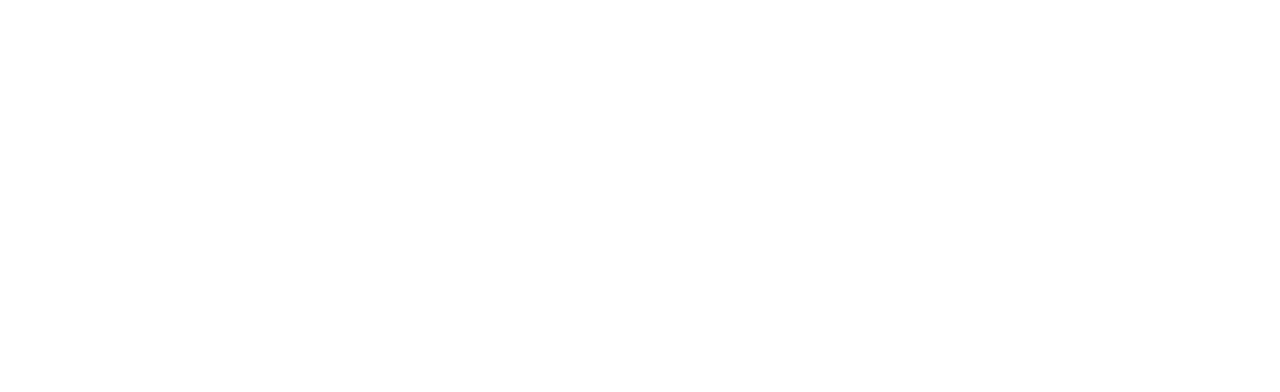
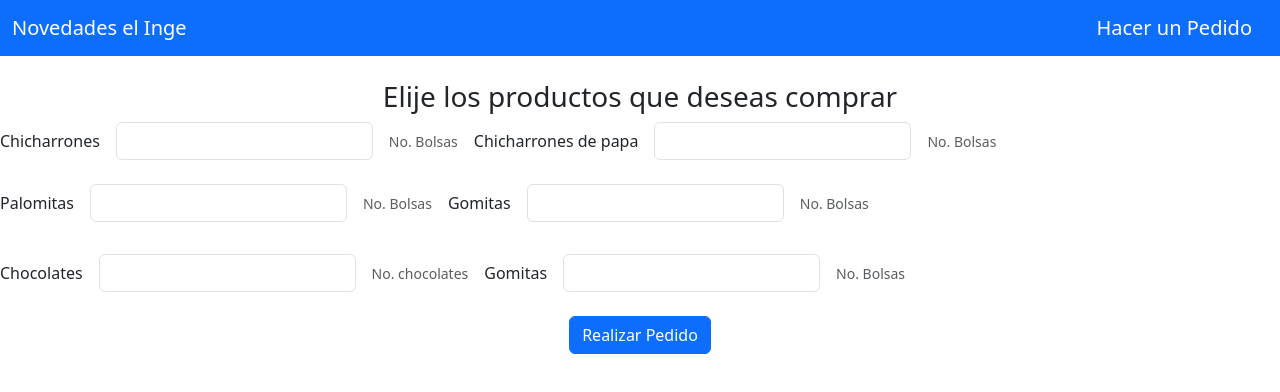
Before and after one commit to Kevin12-0/pwa_kevin, a plain HTML site: page pedidos.html in a window 1280 px wide. Drawn offline with nearby package versions, Linux system fonts and the light colour scheme.

Commit message:
notificación

```diff
--- /dev/null
+++ b/js/pedidoNoticación.js
@@ -0,0 +1,24 @@
+function pedidoNoticación() {
+    if (window.Notification) {
+        Notification.requestPermission().then(function (permission) {
+            if (permission === 'granted') {
+                var options = {
+                    body: 'Esta es una notificación de prueba',
+                    icon: 'icon.png',
+                    actions: [
+                        { action: 'ver', title: 'Ver' },
+                        { action: 'cancelar', title: 'Cancelar' }
+                    ]
+                };
+                var notification = new Notification('Título de la notificación', options);
+                notification.addEventListener('click', function () {
+                    window.open('');
+                    notification.close();
+                });
+                setTimeout(function () {
+                    notification.close();
+                }, 5000);
+            }
+        });
+    }
+}
--- a/pedidos.html
+++ b/pedidos.html
@@ -5,13 +5,100 @@
     <meta charset="UTF-8">
     <meta http-equiv="X-UA-Compatible" content="IE=edge">
     <meta name="viewport" content="width=device-width, initial-scale=1.0">
-    <title>Document</title>
+    <title>Novedades el Inge</title>
     <link href="https://cdn.jsdelivr.net/npm/bootstrap@5.3.0-alpha3/dist/css/bootstrap.min.css" rel="stylesheet"
         integrity="sha384-KK94CHFLLe+nY2dmCWGMq91rCGa5gtU4mk92HdvYe+M/SXH301p5ILy+dN9+nJOZ" crossorigin="anonymous">
 </head>
 
 <body>
-
+    <div>
+        <nav class="navbar bg-primary" data-bs-theme="dark">
+            <div class="container-fluid">
+                <a class="navbar-brand" href="./index.html">Novedades el Inge</a>
+                <a class="navbar-brand" href="./pedidos.html">Hacer un Pedido</a>
+        </nav>
+    </div>
+    <br>
+    <section>
+        <div class="text-center">
+            <h3>Elije los productos que deseas comprar</h3>
+        </div>
+        <div class="row g-3 align-items-center">
+            <div class="col-auto">
+                <label for="inputPassword6" class="col-form-label">Chicharrones</label>
+            </div>
+            <div class="col-auto">
+                <input type="number" id="cantidadChicharrones" class="form-control">
+            </div>
+            <div class="col-auto">
+                <span id="passwordHelpInline" class="form-text">
+                    No. Bolsas
+            </div>
+            <!-- Chicharrones de Papa -->
+            <div class="col-auto">
+                <label for="inputPassword6" class="col-form-label">Chicharrones de papa</label>
+            </div>
+            <div class="col-auto">
+                <input type="number" id="cantidadChicharronesdePapa" class="form-control">
+            </div>
+            <div class="col-auto">
+                <span id="passwordHelpInline" class="form-text">
+                    No. Bolsas
+            </div>
+        </div>
+        <br>
+        <div class="row g-3 align-items-center">
+            <div class="col-auto">
+                <label for="inputPassword6" class="col-form-label">Palomitas</label>
+            </div>
+            <div class="col-auto">
+                <input type="number" id="cantidadPalomitas" class="form-control">
+            </div>
+            <div class="col-auto">
+                <span id="passwordHelpInline" class="form-text">
+                    No. Bolsas
+            </div>
+            <!-- Gomitas -->
+            <div class="col-auto">
+                <label for="inputPassword6" class="col-form-label">Gomitas</label>
+            </div>
+            <div class="col-auto">
+                <input type="number" id="cantidadGomitas" class="form-control">
+            </div>
+            <div class="col-auto">
+                <span id="passwordHelpInline" class="form-text">
+                    No. Bolsas
+            </div>
+            <div class="row g-3 align-items-center">
+                <div class="col-auto">
+                    <label for="inputPassword6" class="col-form-label">Chocolates</label>
+                </div>
+                <div class="col-auto">
+                    <input type="number" id="cantidadPalomitas" class="form-control">
+                </div>
+                <div class="col-auto">
+                    <span id="passwordHelpInline" class="form-text">
+                        No. chocolates
+                </div>
+                <!-- Gomitas -->
+                <div class="col-auto">
+                    <label for="inputPassword6" class="col-form-label">Gomitas</label>
+                </div>
+                <div class="col-auto">
+                    <input type="number" id="cantidadGomitas" class="form-control">
+                </div>
+                <div class="col-auto">
+                    <span id="passwordHelpInline" class="form-text">
+                        No. Bolsas
+                </div>
+            </div>
+        </div>
+        <br>
+        <div class="text-center">
+            <button type="button" class="btn btn-primary" onclick="pedidoNoticación()">Realizar Pedido</button>
+        </div>
+    </section>
 </body>
-
+<script type="text/javascript" src="./js/pedidoNoticación.js">
+</script>
 </html>
```
Also changed, not shown: index.html (+2 -2 lines).
